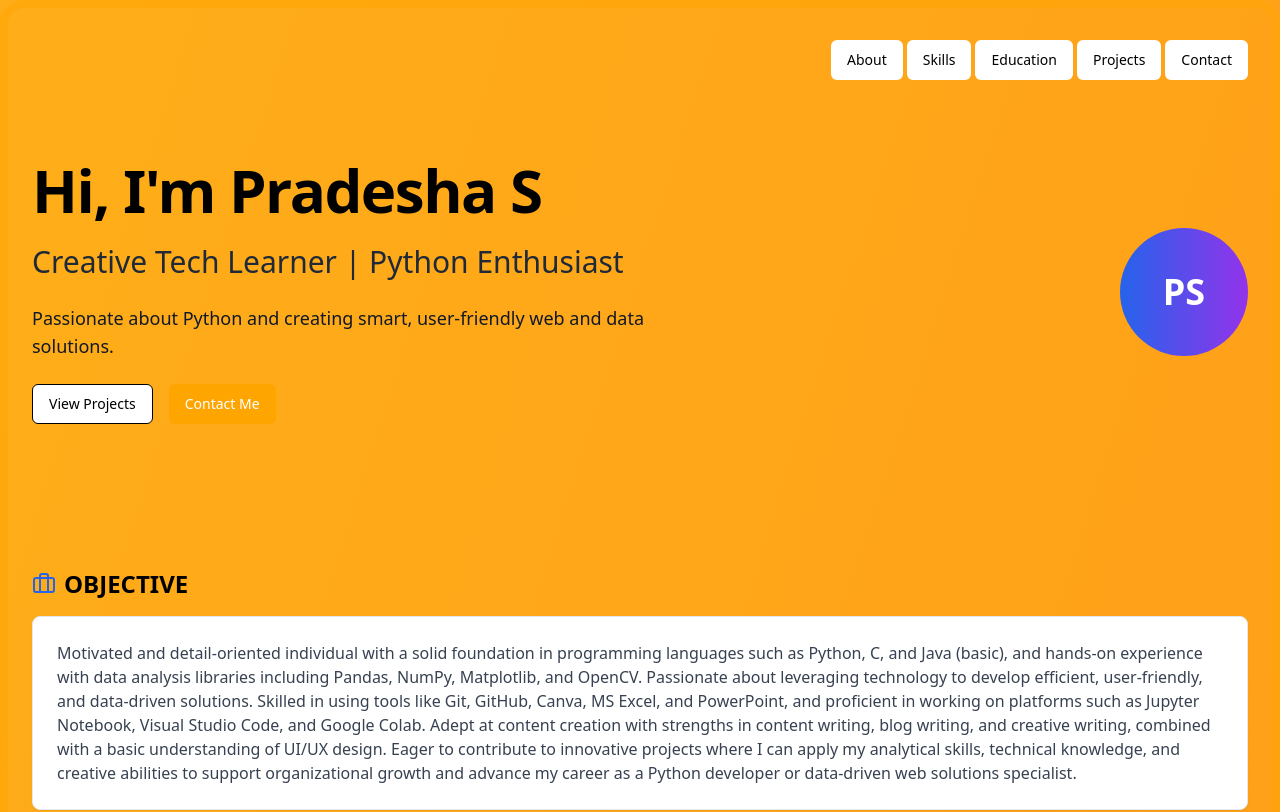
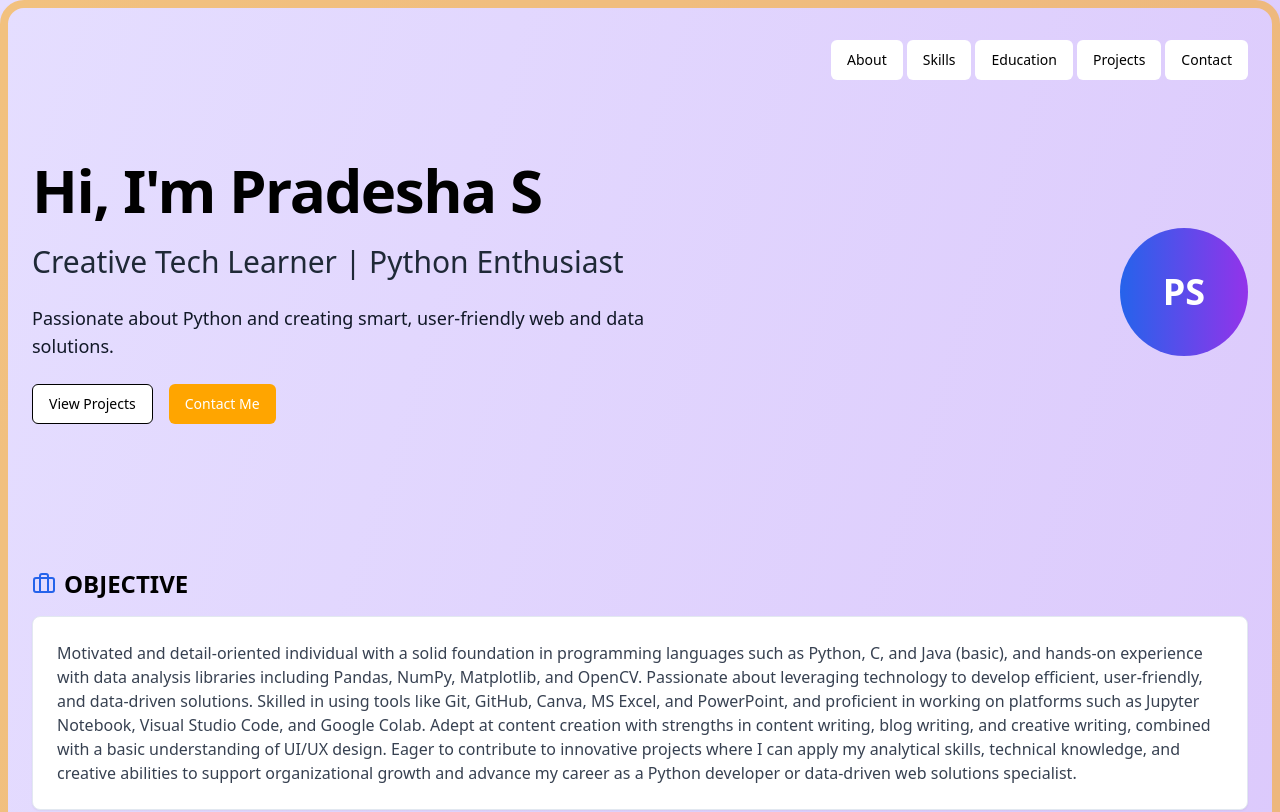
Before and after one commit to Pradesha3112/Portfolio-, a React (Vite) app: page / in a window 1280 px wide. Shown: the top 812 px of the page. Built offline with nearby package versions, Linux system fonts and the light colour scheme.

Commit message:
Refactor: Use format color for background
Replaced the orange color with the format color for the background.

```diff
--- a/src/index.css
+++ b/src/index.css
@@ -96,7 +96,7 @@
   }
 
   body {
-    @apply bg-gradient-to-br from-[#FFA500]/90 to-[#FF8C00]/90 text-custom-text min-h-screen;
+    @apply bg-gradient-to-br from-[#E5DEFF] to-[#D6BCFA] text-custom-text min-h-screen;
   }
 }
 
```
